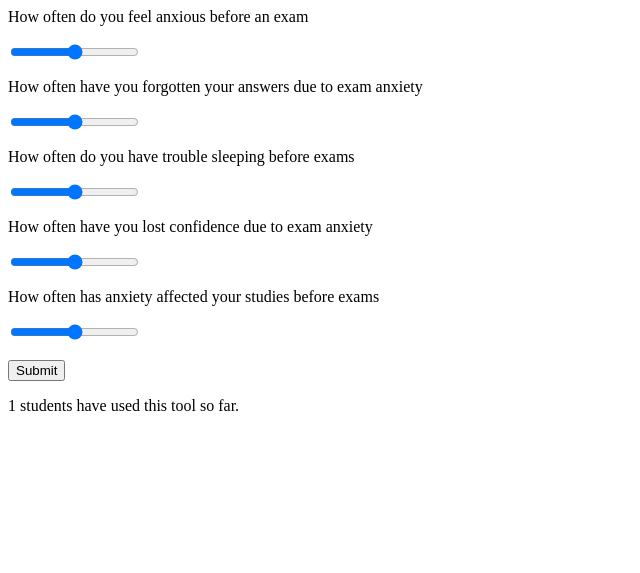
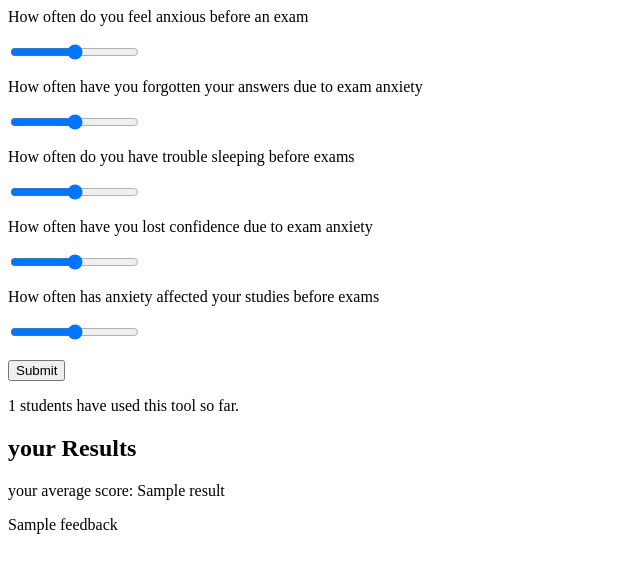
Before and after one commit to AADHIRASA/Exam-anxiety--assessment-tool, a Flask app: template templates/index.html in a window 1280 px wide. Shown: the top 573 px of the page, without its empty margins (0-640 px from the left). Run offline with Flask 3, Linux system fonts and the light colour scheme; the template is opened without the code that fills it: most values are stand-ins (such as "Sample title", 1, 10 or a date in 2020).

Commit message:
feat:calculate and display anxiety score and feedback

```diff
--- a/app.py
+++ b/app.py
@@ -4,6 +4,8 @@ app= Flask(__name__)
 @app.route("/", methods=["GET" ,"POST"])
 def index ():
     db= sqlite3. connect("anxiety.db")
+    result=None
+    feedback=None
     if request.method == "POST":
         q1=request.form.get("q1")
         q2=request.form.get("q2")
@@ -12,6 +14,15 @@ def index ():
         q5=request.form.get("q5")
         db.execute("INSERT INTO responses(q1,q2,q3,q4,q5) VALUES (?,?,?,?,?)",(q1,q2,q3,q4,q5))
         db.commit()
+        average=(int(q1) + int(q2) + int(q3) + int(q4) + int(q5))/5
+        result=round(average,1)
+        if result <=2.3:
+            feedback="you response suggest exam anxiety is not a major factor for you."
+        elif result <=3.6:
+            feedback="you exam anxiety level is moderate,suggested structured planning or taking a small break."
+        else:
+            feedback="you exam stress is more.suggested talking to your mentor,teacher,family or friends."
+
     count=db.execute("SELECT COUNT(*) FROM RESPONSES").fetchone()[0]
     db.close()
-    return render_template("index.html", user_count=count)
+    return render_template("index.html", user_count=count,result=result,feedback=feedback)
--- a/templates/index.html
+++ b/templates/index.html
@@ -13,3 +13,8 @@
 	<button type="submit">Submit</button>
 <p>{{ user_count }} students have used this tool so far.</p>
 </form>
+{% if result %}
+<h2>your Results</h2>
+<p> your average score: {{ result }}</p>
+<p>{{ feedback }}</p>
+{% endif %}
```
